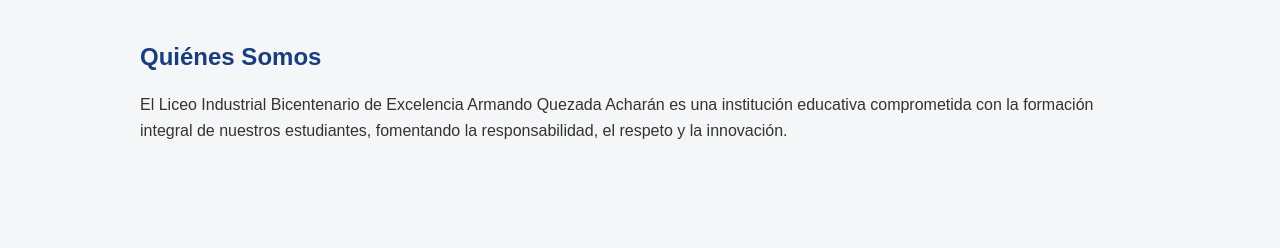
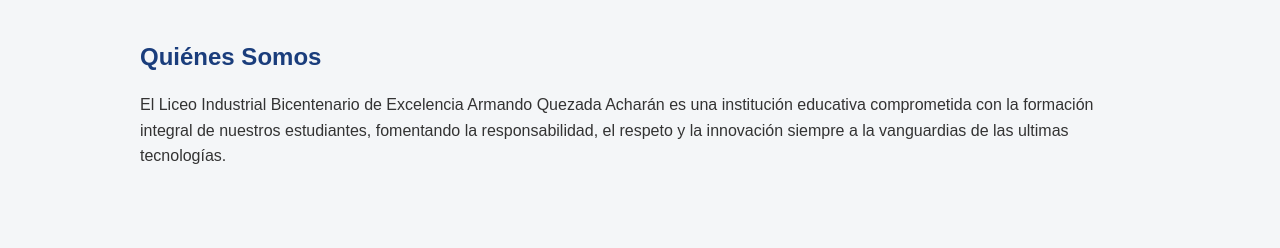
Before and after one commit to darioaaronavila-blip/Liceo-industrial, a plain HTML site: page index.html in a window 1280 px wide. Shown: the part 552-800 px from the top of the page. Drawn offline with Linux system fonts and the light colour scheme.

Commit message:
push test

```diff
--- a/index.html
+++ b/index.html
@@ -31,7 +31,7 @@
   <!-- Quiénes Somos -->
   <section id="quienes-somos">
     <h2>Quiénes Somos</h2>
-    <p>El Liceo Industrial Bicentenario de Excelencia Armando Quezada Acharán es una institución educativa comprometida con la formación integral de nuestros estudiantes, fomentando la responsabilidad, el respeto y la innovación.</p>
+    <p>El Liceo Industrial Bicentenario de Excelencia Armando Quezada Acharán es una institución educativa comprometida con la formación integral de nuestros estudiantes, fomentando la responsabilidad, el respeto y la innovación siempre a la vanguardias de las ultimas tecnologías.</p>
   </section>
 
   <!-- Académico -->
```
